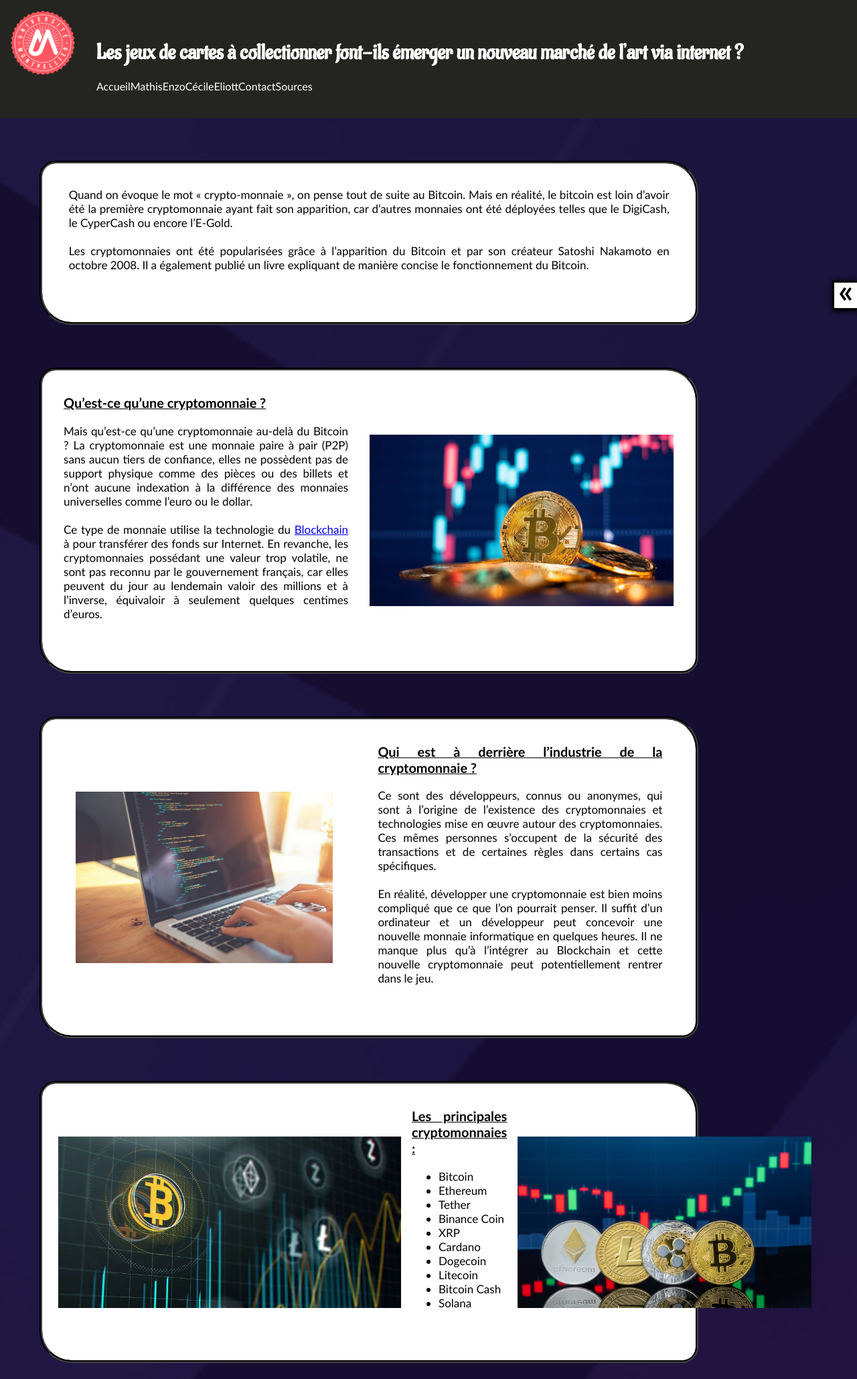
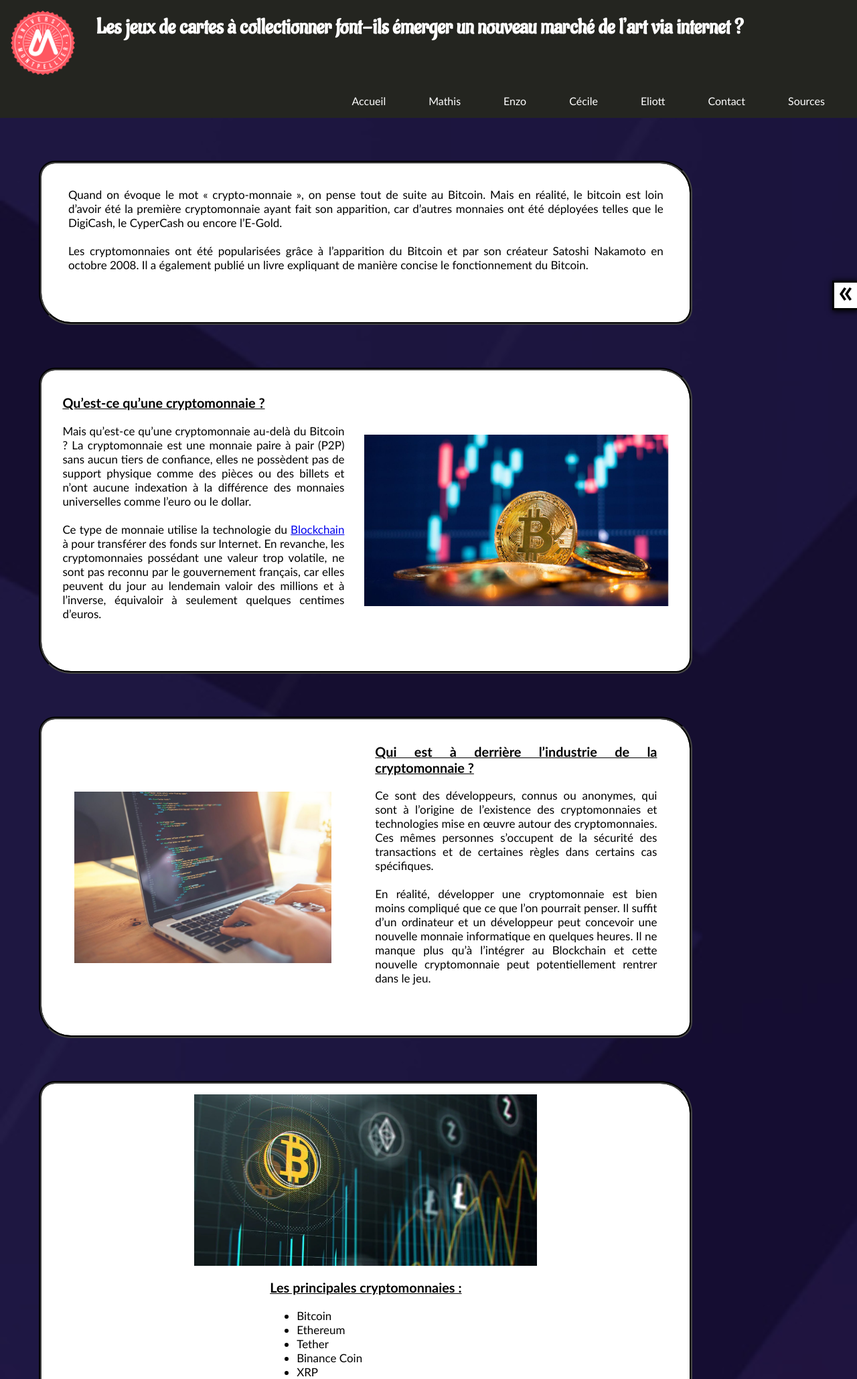
Before and after one commit to Akkuun/ProjetWeb-Pokemon-S1, a PHP site: page /eliott.php in a window 1280 px wide. Shown: the top 2059 px of the page at 67% size. Run offline with PHP 8.4, Linux system fonts and the light colour scheme.

Commit message:
Header responsive done

```diff
--- a/src/css/style.css
+++ b/src/css/style.css
@@ -30,6 +30,16 @@ Nav Menu
 #menu {
     display: flex;
     flex-direction: row;
+    margin: auto 0 0 auto;
+}
+
+#menu > nav {
+    margin: auto 0 0 auto;
+    flex-wrap: wrap;
+}
+
+#menu > nav div {
+    padding: 16px 32px;
 }
 
 #menu_button {
@@ -51,18 +61,12 @@ Nav Menu
 }
 
 #nav-menu > a > div {
-    padding: 8px 32px;
+    padding: 8px 32px
 }
 
 /*
 Header
 */
-
-#top {
-    display: flex;
-    flex-direction: column;
-    width: 100%;
-}
 
 header {
     background-color: rgb(36, 37, 32);
@@ -90,6 +94,7 @@ header > div > nav {
     display: flex;
     flex-direction: row;
     font-family: "Calibri", sans-serif;
+    width: 100%;
 }
 
 header > nav > a > div {
@@ -100,6 +105,13 @@ header > nav > a > div {
     text-align: center;
     width: auto;
     height: auto;
+}
+
+#top {
+    display: flex;
+    flex-direction: column;
+    width: 100%;
+    height: 100%;
 }
 
 #mini_header {
@@ -148,6 +160,7 @@ nav {
     display: flex;
     flex-direction: row;
     font-family: "Calibri", sans-serif;
+    margin: 0 auto 0 0;
 }
 
 nav > a > div {
@@ -168,13 +181,6 @@ footer {
     color: white;
     width: 100%;
     height: 64px;
-}
-
-nav {
-    display: flex;
-    flex-direction: row;
-    font-family: "Calibri", sans-serif;
-    margin: 0 auto 0 0;
 }
 
 /*
@@ -240,6 +246,10 @@ Main
     height: auto;
     margin: 64px 5%;
     padding: 16px;
+}
+
+.multiple {
+    display: flex;
 }
 
 .article > * {
@@ -312,19 +322,31 @@ form {
 Medias
 */
 
-@media screen and (max-width: 1175px) {
+@media screen and (max-width: 1190px) {
     .article {
+        flex-direction: column;
+    }
+
+    .multiple {
         flex-direction: column;
     }
 
     .article .text, .single .text {
         width: 95%;
     }
+
+    .multiple .text {
+        width: auto;
+    }
 }
 
-@media screen and (min-width: 1175px) {
+@media screen and (min-width: 1190px) {
     .article {
         flex-direction: row;
+    }
+
+    .multiple {
+        flex-direction: column;
     }
 
     .article .text {
@@ -334,18 +356,43 @@ Medias
     .single .text {
         width: 95%;
     }
+
+    .multiple .text {
+        width: auto;
+    }
 }
 
-@media screen and (max-width: 800px) {
+@media screen and (max-width: 900px) {
+    header {
+        height: 196px;
+    }
+
+    #top > h1 {
+        font-size: 24px;
+    }
+
+    .article > img {
+        width: 380px;
+        height: auto;
+    }
+}
+
+@media screen and (min-width: 900px) {
+
+}
+
+@media screen and (max-width: 660px) {
     #mini_header > h1 {
         font-size: 17px;
     }
+
+    header {
+        height: 280px;
+    }
 }
 
-@media screen and (min-width: 800px) {
-    #mini_header > h1 {
+@media screen and (min-width: 660px) {
 
-    }
 }
 
 /*
--- a/src/eliott.php
+++ b/src/eliott.php
@@ -68,7 +68,7 @@
                 </div>
             </div>
 
-            <div class="article">
+            <div class="article multiple">
                 <img src="res/img/cryptomoney.webp" alt="Cyptomonnaies"/>
                 <div class="text">
                     <h3>Les principales cryptomonnaies :</h3>
```
